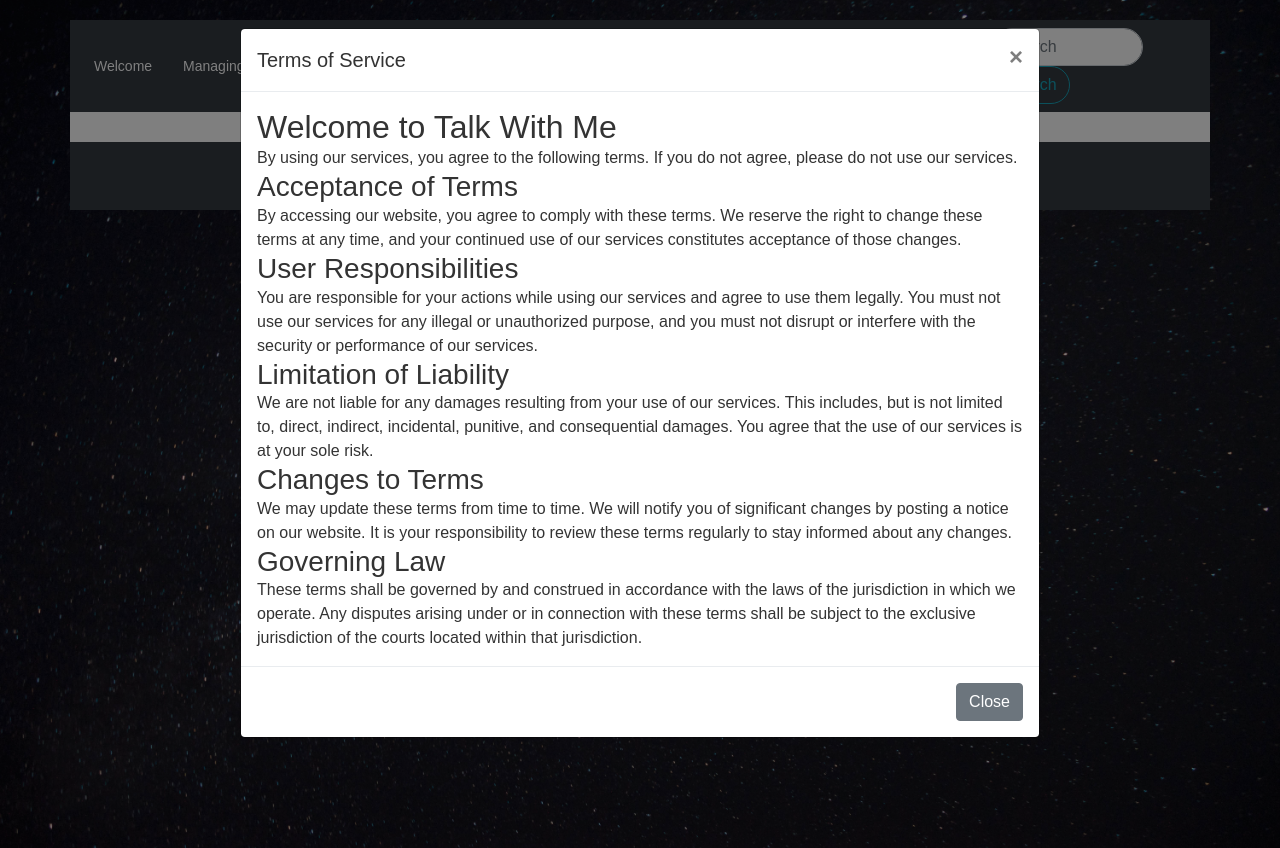
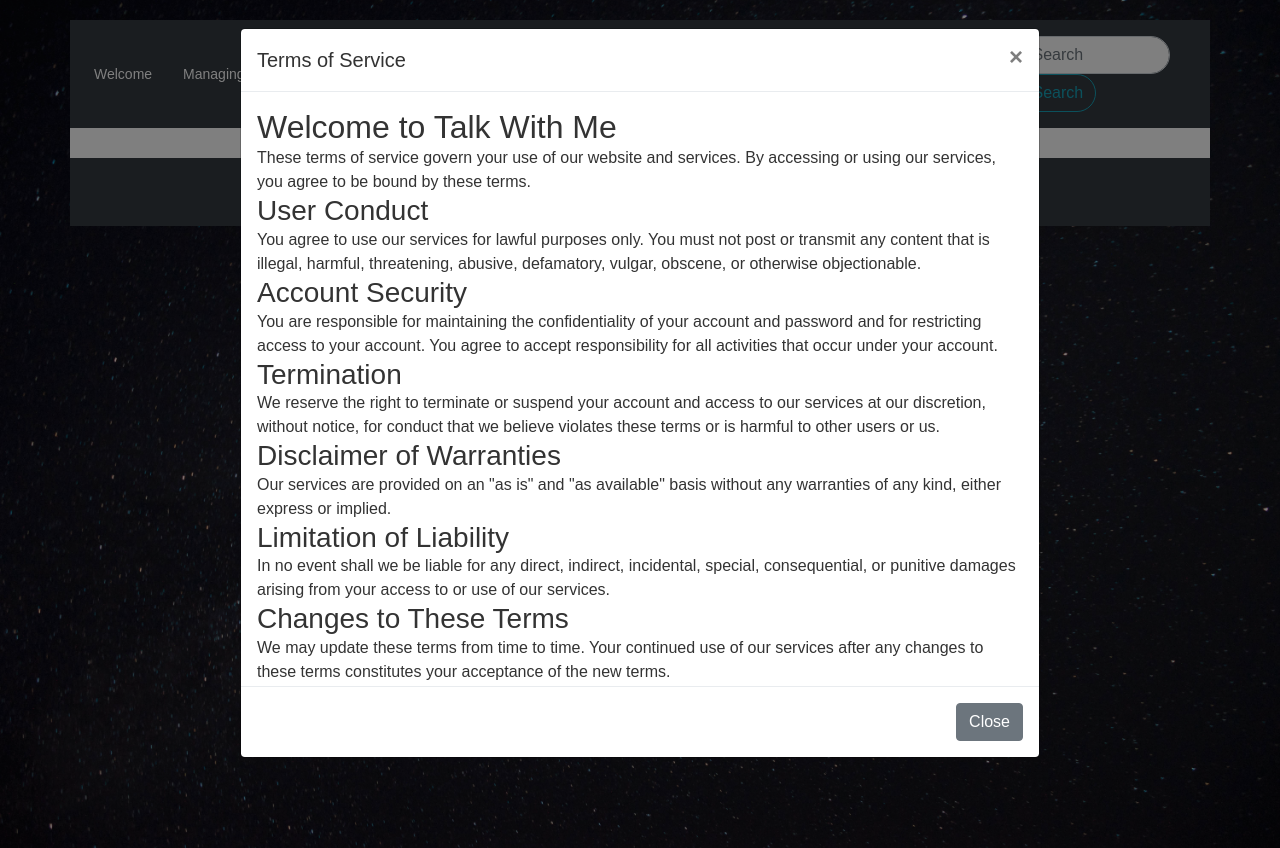
Before and after one commit to vapeasnl/talk-with-me, a Flask app: page /new in a window 1280 px wide, after a click on "Terms of Service". Run offline with Flask 3, Linux system fonts and the light colour scheme; data that the repository does not hold is empty; some libraries are stand-ins or nearby versions.

Commit message:
Update base.html

```diff
--- a/templates/base.html
+++ b/templates/base.html
@@ -3,7 +3,8 @@
 <head>
     <title>{% block title %}{% endblock %} - TALK WITH ME</title>
     <link rel="stylesheet" href="https://maxcdn.bootstrapcdn.com/bootstrap/4.0.0/css/bootstrap.min.css">
-    <script src="https://code.jquery.com/jquery-3.2.1.slim.min.js"></script>
+    <link href="https://cdn.jsdelivr.net/npm/bootstrap-icons/font/bootstrap-icons.css" rel="stylesheet">
+    <script src="https://code.jquery.com/jquery-3.6.0.min.js"></script>
     <script src="https://cdnjs.cloudflare.com/ajax/libs/popper.js/1.12.9/umd/popper.min.js"></script>
     <script src="https://maxcdn.bootstrapcdn.com/bootstrap/4.0.0/js/bootstrap.min.js"></script>
     <link rel="stylesheet" href="/static/style.css">
@@ -47,11 +48,12 @@
                 width: 100%;
             }
         }
+
         footer {
             background-color: #343a40;
             color: white;
             padding: 10px 0;
-            text-align: center;  /* Centering the footer text */
+            text-align: center;
         }
 
         footer a {
@@ -62,13 +64,13 @@
         footer a:hover {
             text-decoration: underline;
         }
+
 </style>
 </head>
 <body>
     <div class="container" style="background:white; padding:0px;">
         <!-- Navbar -->
         <nav class="navbar navbar-expand-lg navbar-dark bg-dark">
-
             <button class="navbar-toggler" type="button" data-toggle="collapse" data-target="#navbarSupportedContent" aria-controls="navbarSupportedContent" aria-expanded="false" aria-label="Toggle navigation">
                 <span class="navbar-toggler-icon"></span>
             </button>
@@ -93,7 +95,6 @@
                     <li class="nav-item">
                         <a class="nav-link" href="/professional_help">Professional Help</a>
                     </li>
-
                     <!-- Dropdown for Story -->
                     <li class="nav-item dropdown">
     <a class="nav-link dropdown-toggle" href="#" id="storyDropdown" role="button" data-toggle="dropdown" aria-haspopup="true" aria-expanded="false">
@@ -103,18 +104,20 @@
         <a class="dropdown-item" href="/new">New</a>
         <a class="dropdown-item" href="/top">Top</a>
         <a class="dropdown-item" href="/random">Random</a>
+        {% if session.user_id %}  <!-- Vérifie si l'utilisateur est connecté -->
             <a class="dropdown-item" href="/add">Add a Story</a>
-
+        {% endif %}
     </div>
 </li>
+
                 </ul>
 
 <span class="navbar-text">
-            {% if session.user_id %}
-                <a href="/logout">Log out</a>
+    {% if session.get('user_id') %}
+        <a href="/logout" class="btn btn-outline-light">Log out</a>
     {% else %}
-                <a href="/login">Log in</a>
-                <a href="/register">Register</a>
+        <a href="/login" class="btn btn-outline-light">Log in</a>
+        <a href="/register" class="btn btn-outline-light">Register</a>
     {% endif %}
 </span>
 
@@ -126,11 +129,14 @@
         </nav>
 
 
+
+
         <!-- Main Content -->
         <div style="margin:30px">
             {% block body %}
             {% endblock %}
         </div>
+
         <!-- Footer -->
         <footer class="text-center">
             <p>&copy; 2024 Talk With Me by ASNL-dev. All Rights Reserved.</p>
@@ -140,6 +146,7 @@
             </p>
         </footer>
     </div>
+
     <!-- Privacy Policy Modal -->
     <div class="modal fade" id="privacyModal" tabindex="-1" role="dialog" aria-labelledby="privacyModalLabel" aria-hidden="true">
         <div class="modal-dialog modal-lg" role="document">
@@ -183,17 +190,19 @@
                 </div>
                 <div class="modal-body" style="max-height: 70vh; overflow-y: auto;">
                     <h2>Welcome to Talk With Me</h2>
-                <p>By using our services, you agree to the following terms. If you do not agree, please do not use our services.</p>
-                <h3>Acceptance of Terms</h3>
-                <p>By accessing our website, you agree to comply with these terms. We reserve the right to change these terms at any time, and your continued use of our services constitutes acceptance of those changes.</p>
-                <h3>User Responsibilities</h3>
-                <p>You are responsible for your actions while using our services and agree to use them legally. You must not use our services for any illegal or unauthorized purpose, and you must not disrupt or interfere with the security or performance of our services.</p>
+                    <p>These terms of service govern your use of our website and services. By accessing or using our services, you agree to be bound by these terms.</p>
+                    <h3>User Conduct</h3>
+                    <p>You agree to use our services for lawful purposes only. You must not post or transmit any content that is illegal, harmful, threatening, abusive, defamatory, vulgar, obscene, or otherwise objectionable.</p>
+                    <h3>Account Security</h3>
+                    <p>You are responsible for maintaining the confidentiality of your account and password and for restricting access to your account. You agree to accept responsibility for all activities that occur under your account.</p>
+                    <h3>Termination</h3>
+                    <p>We reserve the right to terminate or suspend your account and access to our services at our discretion, without notice, for conduct that we believe violates these terms or is harmful to other users or us.</p>
+                    <h3>Disclaimer of Warranties</h3>
+                    <p>Our services are provided on an "as is" and "as available" basis without any warranties of any kind, either express or implied.</p>
                     <h3>Limitation of Liability</h3>
-                <p>We are not liable for any damages resulting from your use of our services. This includes, but is not limited to, direct, indirect, incidental, punitive, and consequential damages. You agree that the use of our services is at your sole risk.</p>
-                <h3>Changes to Terms</h3>
-                <p>We may update these terms from time to time. We will notify you of significant changes by posting a notice on our website. It is your responsibility to review these terms regularly to stay informed about any changes.</p>
-                <h3>Governing Law</h3>
-                <p>These terms shall be governed by and construed in accordance with the laws of the jurisdiction in which we operate. Any disputes arising under or in connection with these terms shall be subject to the exclusive jurisdiction of the courts located within that jurisdiction.</p>
+                    <p>In no event shall we be liable for any direct, indirect, incidental, special, consequential, or punitive damages arising from your access to or use of our services.</p>
+                    <h3>Changes to These Terms</h3>
+                    <p>We may update these terms from time to time. Your continued use of our services after any changes to these terms constitutes your acceptance of the new terms.</p>
                 </div>
                 <div class="modal-footer">
                     <button type="button" class="btn btn-secondary" data-dismiss="modal">Close</button>
@@ -201,5 +210,53 @@
             </div>
         </div>
     </div>
+
+    <script>
+        // Function to like a story
+        function likeStory(id) {
+            const likeButton = $(.like-button[data-id="${id}"]);
+            likeButton.prop('disabled', true); // Disable the button
+            fetch(/like/${id}, { method: 'POST' })
+                .then(response => response.json())
+                .then(data => {
+                    if (data.success) {
+                        const likeCountElement = $(#like-count-${id});
+                        likeCountElement.text(data.likes);
+                    } else {
+                        alert('Error liking the story. Please try again.');
+                    }
+                })
+                .catch(error => {
+                    console.error('Error:', error);
+                    alert('An error occurred. Please try again.');
+                })
+                .finally(() => {
+                    likeButton.prop('disabled', false); // Re-enable the button
+                });
+        }
+
+        // Function to dislike a story
+        function unlikeStory(id) {
+            const dislikeButton = $(.dislike-button[data-id="${id}"]);
+            dislikeButton.prop('disabled', true); // Disable the button
+            fetch(/dislike/${id}, { method: 'POST' })
+                .then(response => response.json())
+                .then(data => {
+                    if (data.success) {
+                        const likeCountElement = $(#like-count-${id});
+                        likeCountElement.text(data.likes);
+                    } else {
+                        alert('Error disliking the story. Please try again.');
+                    }
+                })
+                .catch(error => {
+                    console.error('Error:', error);
+                    alert('An error occurred. Please try again.');
+                })
+                .finally(() => {
+                    dislikeButton.prop('disabled', false); // Re-enable the button
+                });
+        }
+    </script>
 </body>
 </html>
```
Lines whose indentation alone changed are shown as unchanged.
